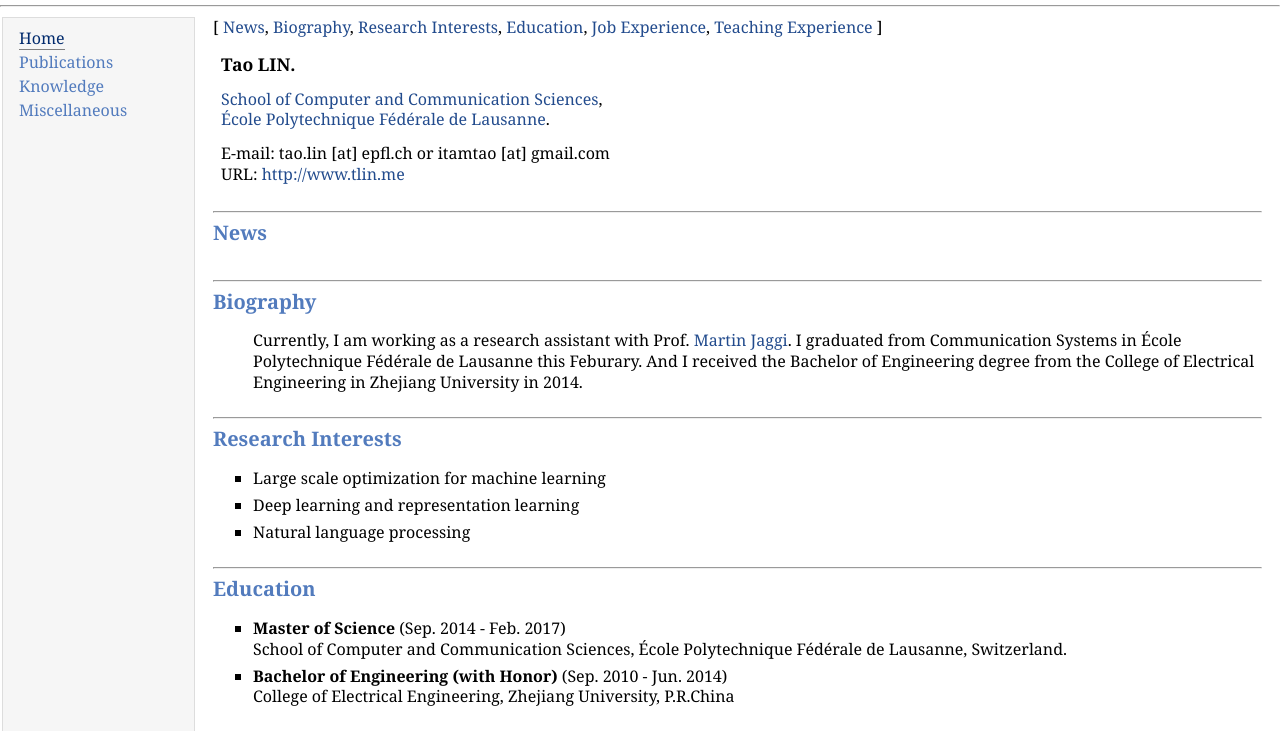
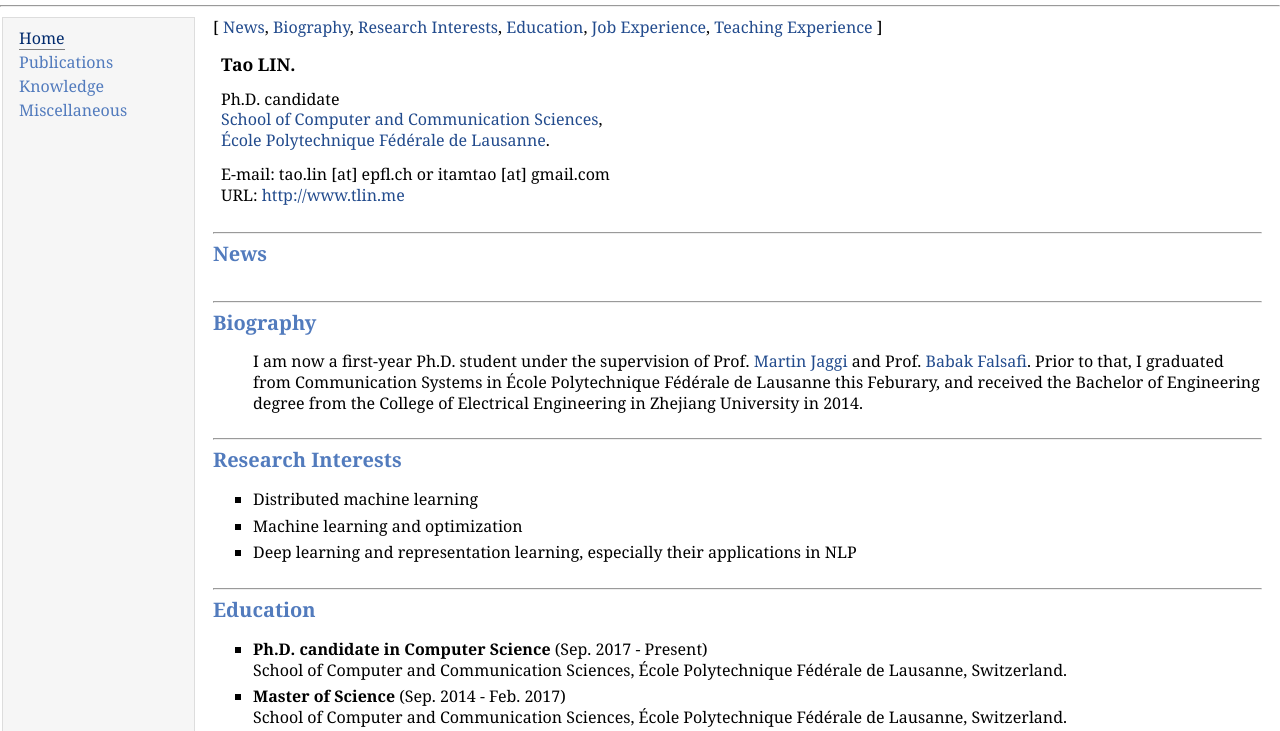
Before and after one commit to tlin-taolin/tlin-taolin.github.io, a plain HTML site: page index.html in a window 1280 px wide. Shown: the part 66-797 px from the top of the page. Drawn offline with Linux system fonts and the light colour scheme.

Commit message:
update status.

```diff
--- a/index.html
+++ b/index.html
@@ -33,6 +33,7 @@
         <td align="left">
             <p><span style="font-size: 110%"><b>Tao LIN.</b></span></p>
             <p>
+                Ph.D. candidate<br>
                 <a href="http://ic.epfl.ch/" target="_blank">School of Computer and Communication Sciences</a>,<br>
                 <a href="http://www.epfl.ch/" target="_blank">École Polytechnique Fédérale de Lausanne</a>.<br>
             </p>
@@ -53,9 +54,13 @@
         <h2><hr><a name="bio"></a>Biography</h2>
         <ul>
             <p>
-                Currently, I am working as a research assistant with Prof. <a href="https://scholar.google.com/citations?user=r1TJBr8AAAAJ">Martin Jaggi</a>.
-                I graduated from Communication Systems in École Polytechnique Fédérale de Lausanne this Feburary.
-                And I received the Bachelor of Engineering degree from the College of Electrical Engineering in Zhejiang University in 2014.
+                I am now a first-year Ph.D. student under the supervision of
+                Prof. <a href="https://mlo.epfl.ch/">Martin Jaggi</a>
+                and Prof. <a href="https://parsa.epfl.ch/~falsafi/">Babak Falsafi</a>.
+                Prior to that,
+                <!-- I worked as a research assistant with Prof. <a href="https://scholar.google.com/citations?user=r1TJBr8AAAAJ">Martin Jaggi</a>. -->
+                I graduated from Communication Systems in École Polytechnique Fédérale de Lausanne this Feburary,
+                and received the Bachelor of Engineering degree from the College of Electrical Engineering in Zhejiang University in 2014.
                 <!-- You can download my CV from <a href="upload/doc/personal/cv.pdf">here</a>. -->
             </p>
         </ul>
@@ -64,15 +69,19 @@
     <div>
         <h2><hr><a name="interest"></a>Research Interests</h2>
         <ul>
-            <li><p>Large scale optimization for machine learning</p></li>
-            <li><p>Deep learning and representation learning</p></li>
-            <li><p>Natural language processing</p></li>
+            <li><p>Distributed machine learning</p></li>
+            <li><p>Machine learning and optimization</p></li>
+            <li><p>Deep learning and representation learning, especially their applications in NLP</p></li>
         </ul>
     </div>
 
     <div>
         <h2><hr><a name="edu"></a>Education</h2>
         <ul>
+            <li><p>
+                <b>Ph.D. candidate in Computer Science</b> (Sep. 2017 - Present)<br>
+                School of Computer and Communication Sciences, École Polytechnique Fédérale de Lausanne, Switzerland.<br>
+            </p></li>
             <li><p>
                 <b>Master of Science</b> (Sep. 2014 - Feb. 2017)<br>
                 School of Computer and Communication Sciences, École Polytechnique Fédérale de Lausanne, Switzerland.<br>
@@ -112,7 +121,7 @@
     </div>
 
     <hr>
-    Last modified 2017-07-24.
+    Last modified 2017-09-05.
 
 </td>
 </tr>
```
Also changed, not shown: publication.html (+3 -3 lines).
